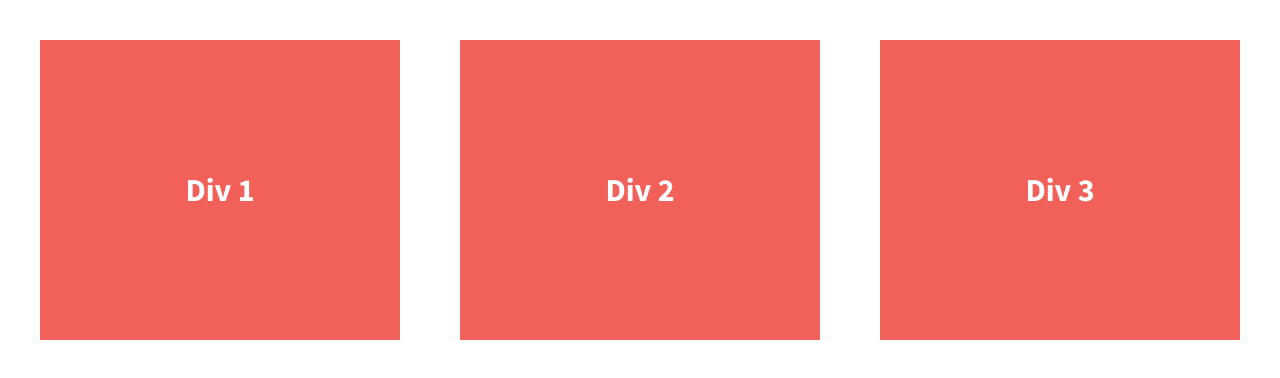
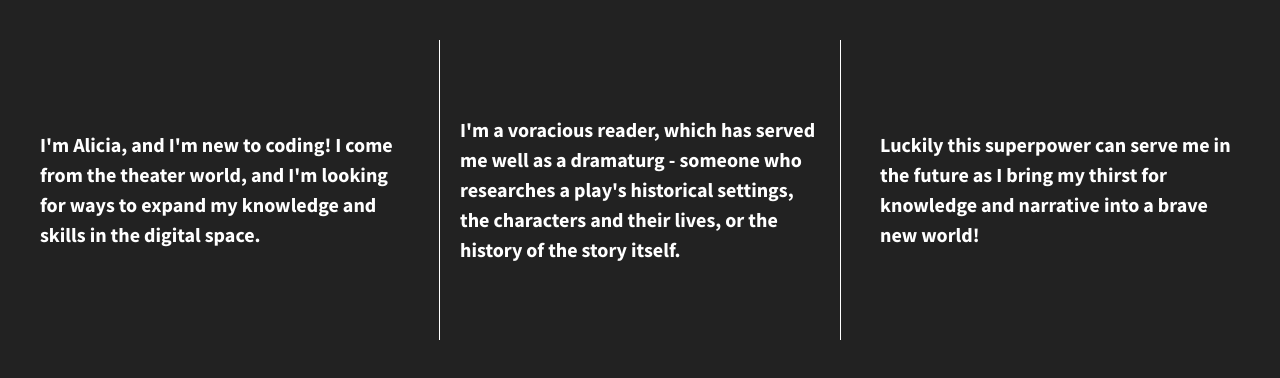
Before and after one commit to sheeshalicia/div-flexbox, a plain HTML site: page index.html in a window 1280 px wide. Drawn offline with nearby package versions, Linux system fonts and the light colour scheme.

Commit message:
Text and borders

```diff
--- a/css/main.css
+++ b/css/main.css
@@ -97,7 +97,7 @@ textarea {
 
 
 html {
-  background-color: #fff;
+  background-color: #222;
   height: 100%;
 }
 
@@ -112,6 +112,7 @@ body {
   /*add display:flex and set justify-content to space-between*/
   font-weight: 700;
   display: flex;
+  flex-flow: row wrap;
   justify-content: space-between;
 }
 
@@ -119,8 +120,7 @@ body {
   /*give the divs a width of 30%, add display:flex, set justify-content and align-items to center*/
   color: #fff;
   line-height: 1.5em;
-  font-size: 1.6em;
-  background-color: #f16059;
+  font-size: 1em;
   height: 300px;
   display: flex;
   width: 30%;
@@ -128,7 +128,13 @@ body {
   align-items: center;
 }
 
-
+.div-2{
+  border: 1px solid #fff;
+  border-top: none;
+  border-bottom: none;
+  padding-left: 20px;
+  padding-right: 20px;
+}
 
 
 /* ==========================================================================
--- a/index.html
+++ b/index.html
@@ -23,13 +23,13 @@
 
         <section class="wrapper">
             <div class="div-1">
-                Div 1
+                I'm Alicia, and I'm new to coding! I come from the theater world, and I'm looking for ways to expand my knowledge and skills in the digital space.
             </div>
             <div class="div-2">
-                Div 2
+                I'm a voracious reader, which has served me well as a dramaturg - someone who researches a play's historical settings, the characters and their lives, or the history of the story itself.
             </div>
             <div class="div-3">
-                Div 3
+                Luckily this superpower can serve me in the future as I bring my thirst for knowledge and narrative into a brave new world!
             </div>
         </section>
 
```
